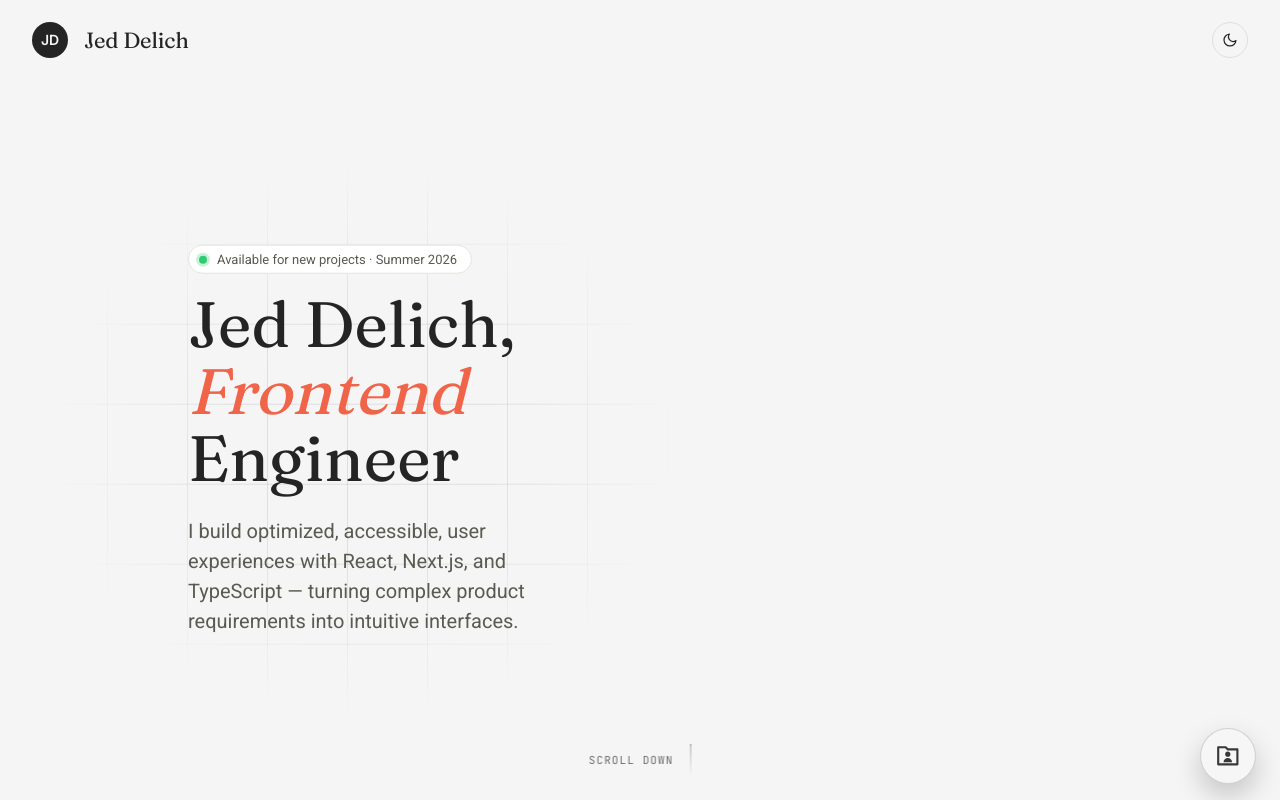
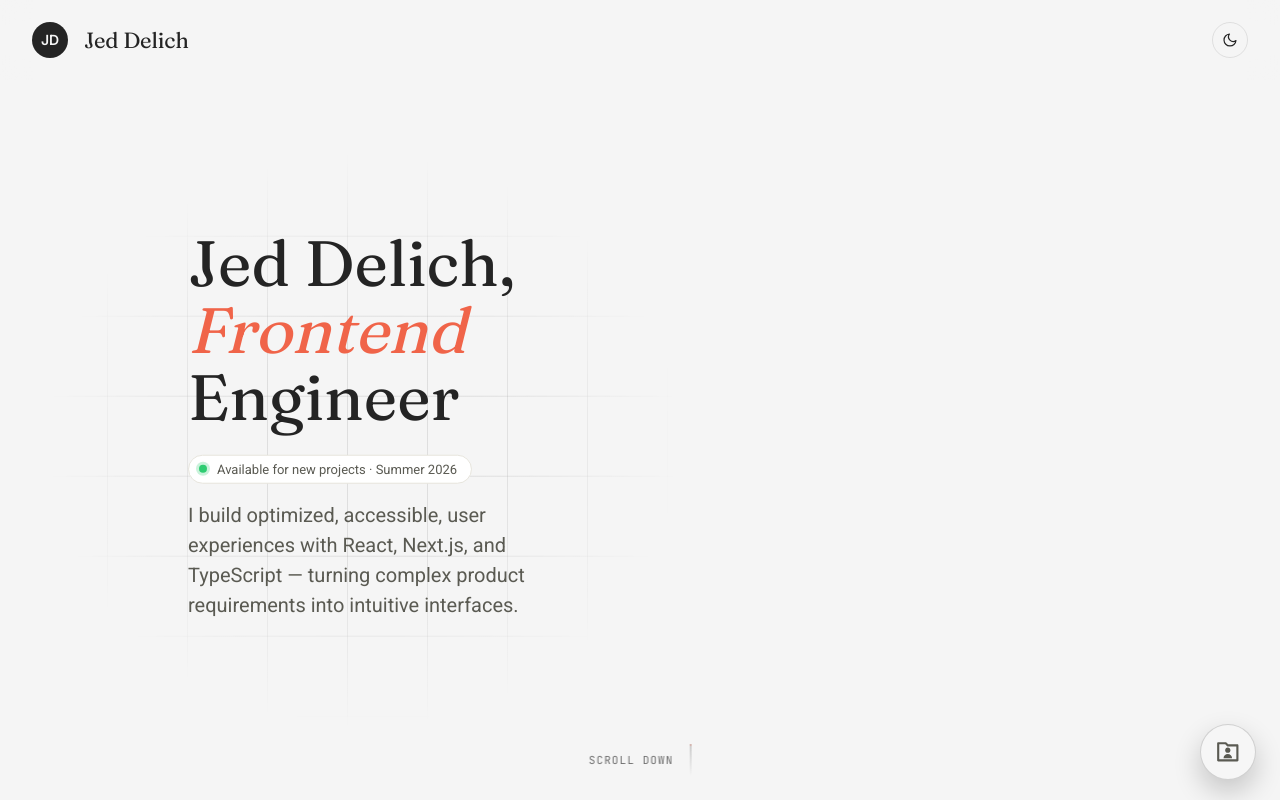
Before and after one commit to jeddelich/next-portfolio, a Next.js app: page / in a window 1280 px wide. Shown: the top 800 px of the page. Built offline with nearby package versions, Linux system fonts and the light colour scheme.

Commit message:
fix: couple small responsiveness issues as well as styling inconsistencies

```diff
--- a/components/ui/FloatingQuickLinks.module.css
+++ b/components/ui/FloatingQuickLinks.module.css
@@ -1,7 +1,7 @@
 .fabWrap {
   position: fixed;
   right: 1.5rem;
-  bottom: 1rem;
+  bottom: 1.25rem;
   z-index: 1100;
   width: 56px;
   height: 56px;
@@ -43,20 +43,13 @@
   border-radius: 999px;
   border: none;
   background: transparent;
-  color: rgba(36, 36, 36, 0.9);
+  color: #5a5a52;
   font-size: 1.6rem;
   display: grid;
   place-items: center;
   line-height: 1;
   cursor: default;
   transition: color 200ms ease;
-}
-
-.fabWrap:hover .menuShell,
-.fabWrap:focus-within .menuShell,
-:global(.dark-theme) .fabWrap:hover .menuShell,
-:global(.dark-theme) .fabWrap:focus-within .menuShell {
-  border-color: color-mix(in srgb, var(--color-primary) 38%, rgba(36, 36, 36, 0.2));
 }
 
 .linkPill {
@@ -109,7 +102,7 @@
   place-items: center;
   text-decoration: none;
   font-size: 1.3rem;
-  color: rgba(36, 36, 36, 0.85);
+  color: #5a5a52;
   opacity: 0;
   transform: translateY(6px) scale(0.94);
   transition:
--- a/components/ui/Hero.module.css
+++ b/components/ui/Hero.module.css
@@ -67,6 +67,7 @@
   display: flex;
   flex-direction: column;
   align-items: flex-start;
+  margin-bottom: 1.5rem;
 }
 
 .headerContent > *:not(.heroGridBg) {
@@ -107,7 +108,6 @@
   font-size: 20px;
   max-width: 350px;
   color: #5a5a52;
-  margin-top: 1rem;
 }
 
 .socialList {
@@ -166,6 +166,7 @@
   .headerMeta {
     width: min(360px, 45%);
     align-items: flex-start;
+    margin-bottom: 1rem;
   }
 
   .headerPara {
--- a/components/ui/Hero.tsx
+++ b/components/ui/Hero.tsx
@@ -7,7 +7,6 @@ function Hero() {
       <header className={styles.header}>
         <div className={styles.headerContent}>
           <div className={styles.heroGridBg} aria-hidden="true"></div>
-          <StatusBar />
           <div className={styles.heroTitles}>
             <div className={styles.heroTitle}>Jed Delich,</div>
             <div className={`orange ${styles.heroTitle}`} style={{ fontStyle: "italic" }}>
@@ -16,6 +15,7 @@ function Hero() {
             <div className={styles.heroTitle}>Engineer</div>
           </div>
           <div className={styles.headerMeta}>
+          <StatusBar />
             <p className={styles.headerPara}>
               I build optimized, accessible, user experiences with React, Next.js,
               and TypeScript — turning complex product requirements into intuitive
--- a/components/ui/StatusBar.module.css
+++ b/components/ui/StatusBar.module.css
@@ -19,14 +19,23 @@
   border: 1px solid #e6e4dc;
   border-radius: 100px;
   background: #ffffff;
-  margin-bottom: 1.5rem;
+  margin: 1rem 0;
 }
 
 .heroStatusDot {
   width: 8px;
   height: 8px;
+  min-width: 8px;
+  min-height: 8px;
+  flex: 0 0 8px;
   border-radius: 50%;
   background: #2ecc71;
   animation: pulse 2s ease-in-out infinite;
   display: inline-block;
 }
+
+:global(.dark-theme) .heroStatusBar {
+  color: rgba(255, 255, 255, 0.9);
+  border-color: rgba(255, 255, 255, 0.2);
+  background: color-mix(in srgb, var(--color-dark) 78%, black 22%);
+}
```
